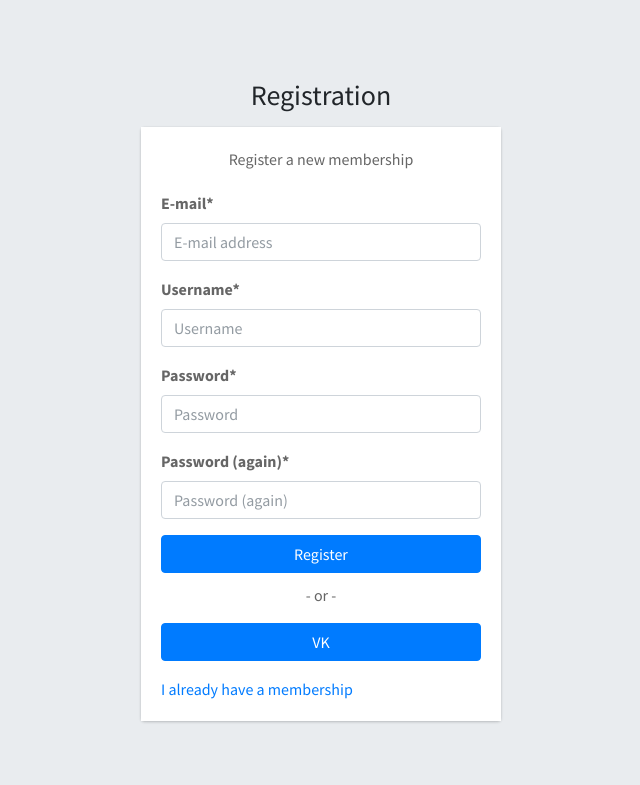
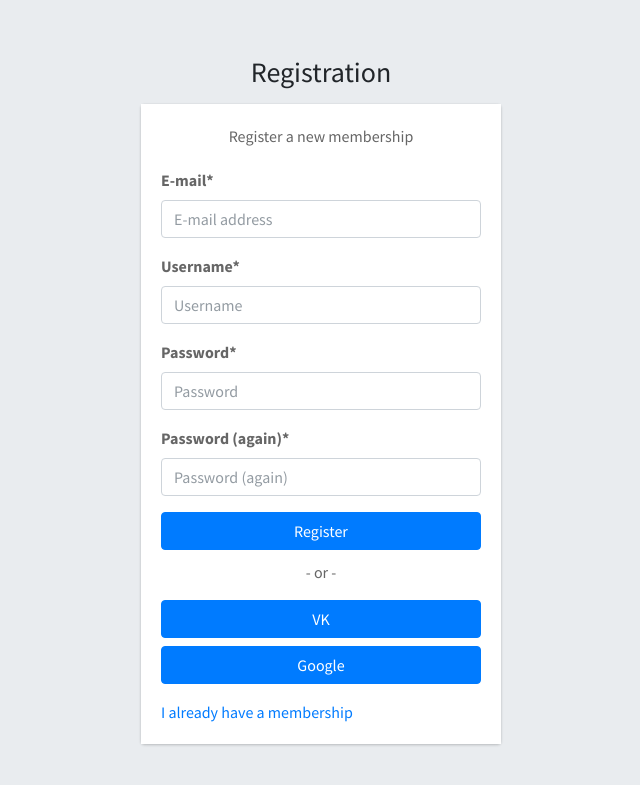
Before and after one commit to dcopm999/skills_factory, a Django app: page /accounts/signup/ in a window 1280 px wide. Shown: the top 785 px of the page, without its empty margins (319-959 px from the left). Run offline with Django 3.2, Linux system fonts and the light colour scheme; some libraries are stand-ins or nearby versions.

Commit message:
Google OAuth provider

```diff
--- a/config/settings/base.py
+++ b/config/settings/base.py
@@ -70,6 +70,7 @@ THIRD_PARTY_APPS = [
     "allauth.account",
     "allauth.socialaccount",
     "allauth.socialaccount.providers.vk",
+    "allauth.socialaccount.providers.google",
     "django_celery_beat",
     "rest_framework",
     "rest_framework.authtoken",
--- a/skills_factory/templates/account/login.html
+++ b/skills_factory/templates/account/login.html
@@ -28,8 +28,8 @@
 
     <!-- .social-auth-links -->
     <div class="social-auth-links text-center mb-3">
+      <p> - {% trans "or" %} - </p>
       {% get_providers as socialaccount_providers %}
-
       {% for provider in socialaccount_providers %}
       {% if provider.id == "openid" %}
       {% for brand in provider.get_brands %}
@@ -39,7 +39,6 @@
       </a>
       {% endfor %}
       {% endif %}
-      <p> - {% trans "or" %} - </p>
       <a title="{{provider.name}}" class="btn btn-block btn-primary"
 	 href="{% provider_login_url provider.id process=process scope=scope auth_params=auth_params %}">{{provider.name}}</a>
       {% endfor %}
--- a/skills_factory/templates/account/signup.html
+++ b/skills_factory/templates/account/signup.html
@@ -26,6 +26,7 @@
 
     <!-- .social-auth-links -->
     <div class="social-auth-links text-center mb-3">
+      <p> - {% trans "or" %} - </p>
       {% get_providers as socialaccount_providers %}
 
       {% for provider in socialaccount_providers %}
@@ -37,7 +38,6 @@
       </a>
       {% endfor %}
       {% endif %}
-      <p> - {% trans "or" %} - </p>
       <a title="{{provider.name}}" class="btn btn-block btn-primary"
 	 href="{% provider_login_url provider.id process=process scope=scope auth_params=auth_params %}">{{provider.name}}</a>
       {% endfor %}
```
